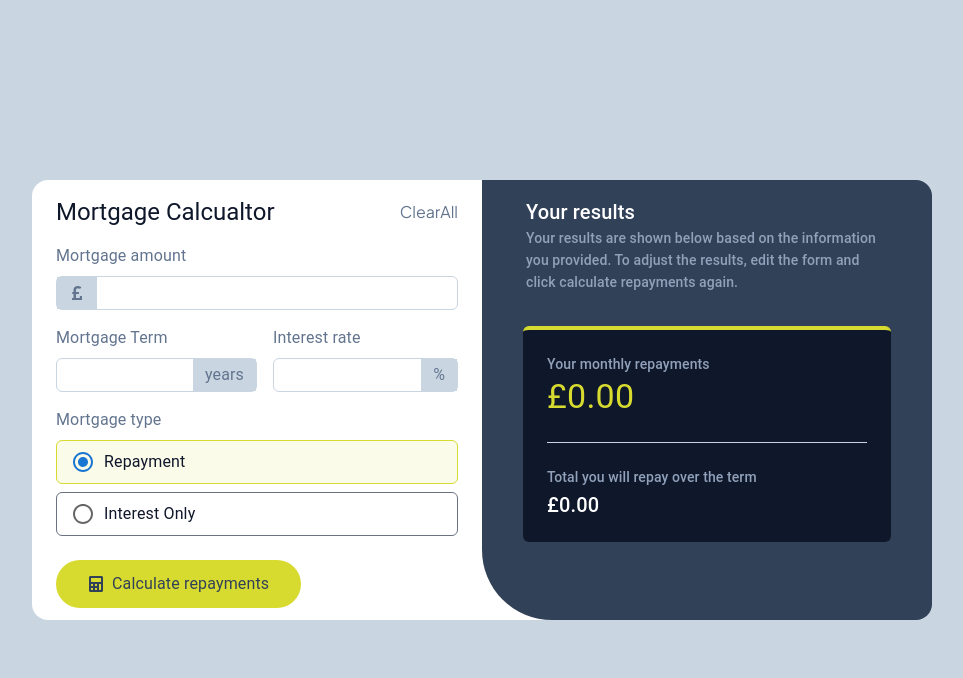
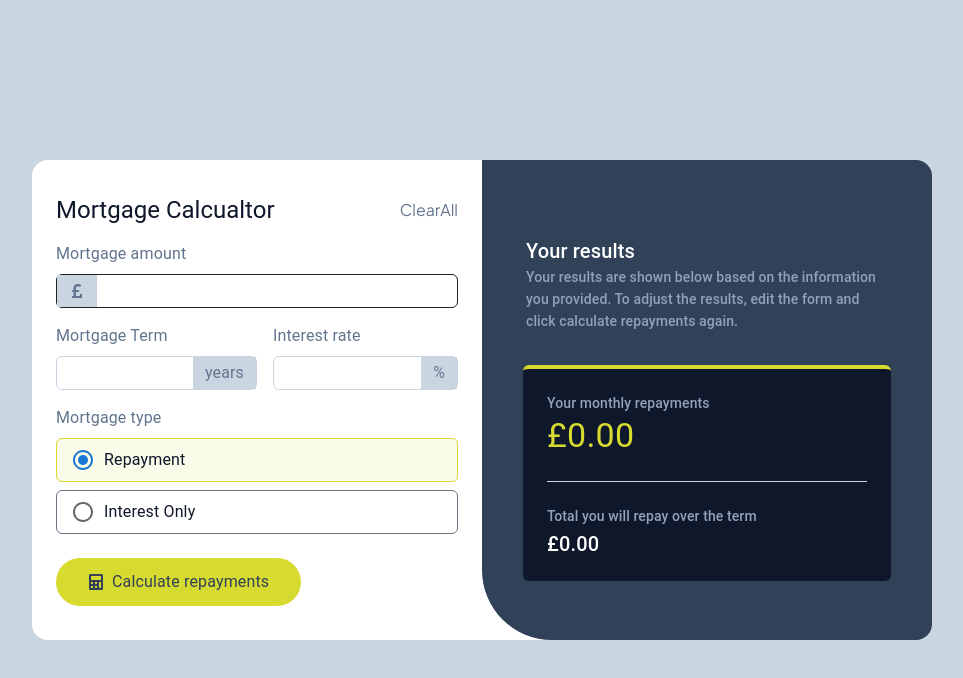
Before and after one commit to ASandu-dev/mortgage_calculator, a Next.js app: page / in a window 1280 px wide. Shown: the top 678 px of the page, without its empty margins (158-1121 px from the left). Built offline with nearby package versions, Linux system fonts and the light colour scheme.

Commit message:
error handling

```diff
--- a/src/app/components/custom_calculate_button.tsx
+++ b/src/app/components/custom_calculate_button.tsx
@@ -11,7 +11,7 @@ const CustomCalculateButton = ({ onClick, selected }: Props) => {
   return (
     <button
       onClick={onClick}
-      className='bg-[#d7da2f] hover:bg-[#b4b620] text-slate-700 font-semibold ml-6 px-8 py-3 my-4 rounded-3xl flex items-center gap-2'>
+      className='bg-[#d7da2f] hover:bg-[#b4b620] text-slate-700 w-fit font-semibold ml-6 px-8 py-3 my-4 rounded-3xl flex items-center gap-2'>
       <FaCalculator className="text-slate-700" />
       {selected === "Repayment" ? (
         <Typography>Calculate repayments</Typography>
--- a/src/app/components/mortgage_amount.tsx
+++ b/src/app/components/mortgage_amount.tsx
@@ -2,15 +2,16 @@
 import React from "react";
 import Box from "@mui/material/Box";
 import Input from "@mui/material/Input";
-import { Typography, InputAdornment } from "@mui/material";
+import { Typography, InputAdornment, FormControl, FormHelperText } from "@mui/material";
 import { FaPoundSign } from "react-icons/fa";
 
 type Props = {
   amount: number;
   setAmount: (val: number) => void;
+  error?: boolean;
 };
 
-const MortgageAmountField = ({ amount, setAmount }: Props) => {
+const MortgageAmountField = ({ amount, setAmount, error }: Props) => {
   const handleChange = (e: React.ChangeEvent<HTMLInputElement>) => {
     const rawValue = e.target.value.replace(/,/g, "");
     const numberValue = parseFloat(rawValue);
@@ -26,21 +27,24 @@ const MortgageAmountField = ({ amount, setAmount }: Props) => {
       <Typography sx={{ mb: 1 }} className="text-slate-500">
         Mortgage amount
       </Typography>
+      <FormControl fullWidth error={error}>
       <Input
         required
         fullWidth
         disableUnderline
-        value={amount ? amount.toLocaleString() : ""}
+        value={amount ? amount.toLocaleString() : ''}
+        error={error}
         onChange={handleChange}
         startAdornment={
-          <InputAdornment position="start" className="bg-slate-300 p-3 m-0">
-            <FaPoundSign className="text-slate-500" />
+          <InputAdornment position="start" className={`${error ? 'bg-red-500' : 'bg-slate-300'} p-3 m-0`}>
+            <FaPoundSign className={`${error ? 'text-white' : 'text-slate-500'}`} />
           </InputAdornment>
         }
-        className="border border-slate-300 rounded-md"
+        className="border rounded-md"
         type="text"
         inputMode="numeric"
       />
+      {error && <FormHelperText>Please enter a valid amount</FormHelperText>}</FormControl>
     </Box>
   );
 };
--- a/src/app/components/mortgage_term_amount.tsx
+++ b/src/app/components/mortgage_term_amount.tsx
@@ -2,22 +2,26 @@
 import React from "react";
 import Box from "@mui/material/Box";
 import Input from "@mui/material/Input";
-import { Typography, InputAdornment } from "@mui/material";
+import { Typography, InputAdornment, FormControl, FormHelperText } from "@mui/material";
+import { error } from "console";
 
 type Props = {
   term: number;
   interestRate: number;
   setTerm: (val: number) => void;
   setInterestRate: (val: number) => void;
+  termError?: boolean;
+  rateError?: boolean;
 };
 
-const MortgageTermAndAmount = ({ term, interestRate, setTerm, setInterestRate }: Props) => {
+const MortgageTermAndAmount = ({ term, interestRate, setTerm, setInterestRate,termError, rateError }: Props) => {
   return (
     <Box className="flex pt-2">
       <Box className="w-full pl-6 flex-1/2">
         <Typography sx={{ mb: 1 }} className="text-slate-500">
           Mortgage Term
         </Typography>
+        <FormControl fullWidth error={termError}>
         <Input
           required
           fullWidth
@@ -32,11 +36,13 @@ const MortgageTermAndAmount = ({ term, interestRate, setTerm, setInterestRate }:
           type="number"
           onChange={(e) => setTerm(Number(e.target.value))}
         />
+        {termError && <FormHelperText>Please enter a valid term</FormHelperText>}</FormControl>
       </Box>
       <Box className="w-full pr-6 pl-4 flex-1/2">
         <Typography sx={{ mb: 1 }} className="text-slate-500">
           Interest rate
         </Typography>
+        <FormControl fullWidth error={rateError}>
         <Input
           required
           fullWidth
@@ -51,6 +57,7 @@ const MortgageTermAndAmount = ({ term, interestRate, setTerm, setInterestRate }:
           type="number"
           onChange={(e) => setInterestRate(Number(e.target.value))}
         />
+        {rateError && <FormHelperText>Enter a valid interest rate</FormHelperText>}</FormControl>
       </Box>
     </Box>
   );
--- a/src/app/page.tsx
+++ b/src/app/page.tsx
@@ -17,18 +17,29 @@ export default function Home() {
   const [selected, setSelected] = useState<'Repayment' | 'Interest-only'>(
     'Repayment'
   );
+  const [amountError, setAmountError] = useState(false);
+  const [termError, setTermError] = useState(false);
+  const [rateError, setRateError] = useState(false);
 
   const handleCalculate = () => {
+    const isAmountValid = amount > 0;
+    const isTermValid = years > 0;
+    const isRateValid = rate > 0;
+
+    setAmountError(!isAmountValid);
+    setTermError(!isTermValid);
+    setRateError(!isRateValid);
+
+    if (!isAmountValid || !isTermValid || !isRateValid) return;
+
     const monthlyRate = rate / 100 / 12;
     const numberOfPayments = years * 12;
-
-    if (!amount || !years || !rate) return;
 
     const monthlyPayment =
       (amount * monthlyRate) /
       (1 - Math.pow(1 + monthlyRate, -numberOfPayments));
-    const termPayment = monthlyPayment * 12 * years;
-    const termInterest = (termPayment * 5.25) / 100;
+    const termPayment = monthlyPayment * numberOfPayments;
+    const termInterest = termPayment - amount;
 
     setResult(parseFloat(monthlyPayment.toFixed(2)));
     setResultOT(parseFloat(termPayment.toFixed(2)));
@@ -37,8 +48,8 @@ export default function Home() {
 
   return (
     <Box className="bg-slate-300 w-full h-[100vh] flex justify-center items-center">
-      <Box className="flex h-[55vh]">
-        <Box className="bg-white w-[550px] h-full rounded-l-2xl pr-[100px]">
+      <Box className="flex h-[60vh]">
+        <Box className="flex flex-col justify-center bg-white w-[550px] h-full rounded-l-2xl pr-[100px]">
           {/* Header */}
           <Box className="flex justify-between items-center px-6 py-4">
             <Typography variant="h5" className="text-slate-900">
@@ -60,12 +71,14 @@ export default function Home() {
             </button>
           </Box>
           {/* End Header */}
-          <MortgageAmountField amount={amount} setAmount={setAmount} />
+          <MortgageAmountField amount={amount} setAmount={setAmount} error={amountError} />
           <MortgageTermAndAmount
             term={years}
             interestRate={rate}
             setTerm={setTerm}
             setInterestRate={setInterestRate}
+            termError={termError}
+            rateError={rateError}
           />
           <MortgageTypeSelector selected={selected} setSelected={setSelected} />
           <CustomCalculateButton
@@ -73,7 +86,7 @@ export default function Home() {
             selected={selected}
           />
         </Box>
-        <Box className="bg-slate-700 w-[450px] h-full rounded-bl-[70px] rounded-r-2xl -ml-[100px] flex flex-col">
+        <Box className="flex flex-col justify-center bg-slate-700 w-[450px] h-full rounded-bl-[70px] rounded-r-2xl -ml-[100px]">
           <Box className="flex flex-col justify-between items-start mx-5 px-6 py-4">
             <Typography variant="h6" className="font-bold text-white">
               Your results
```
